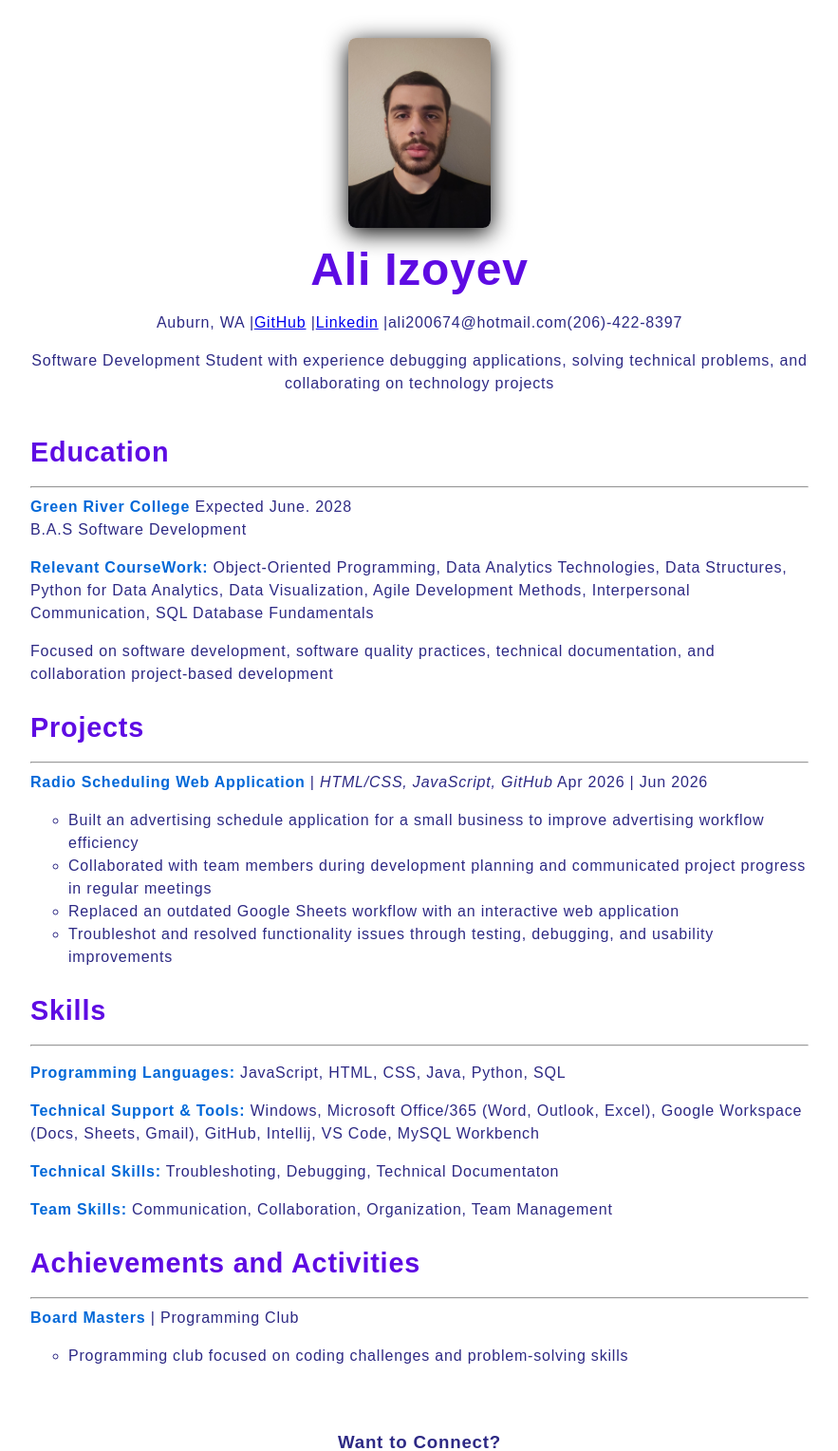
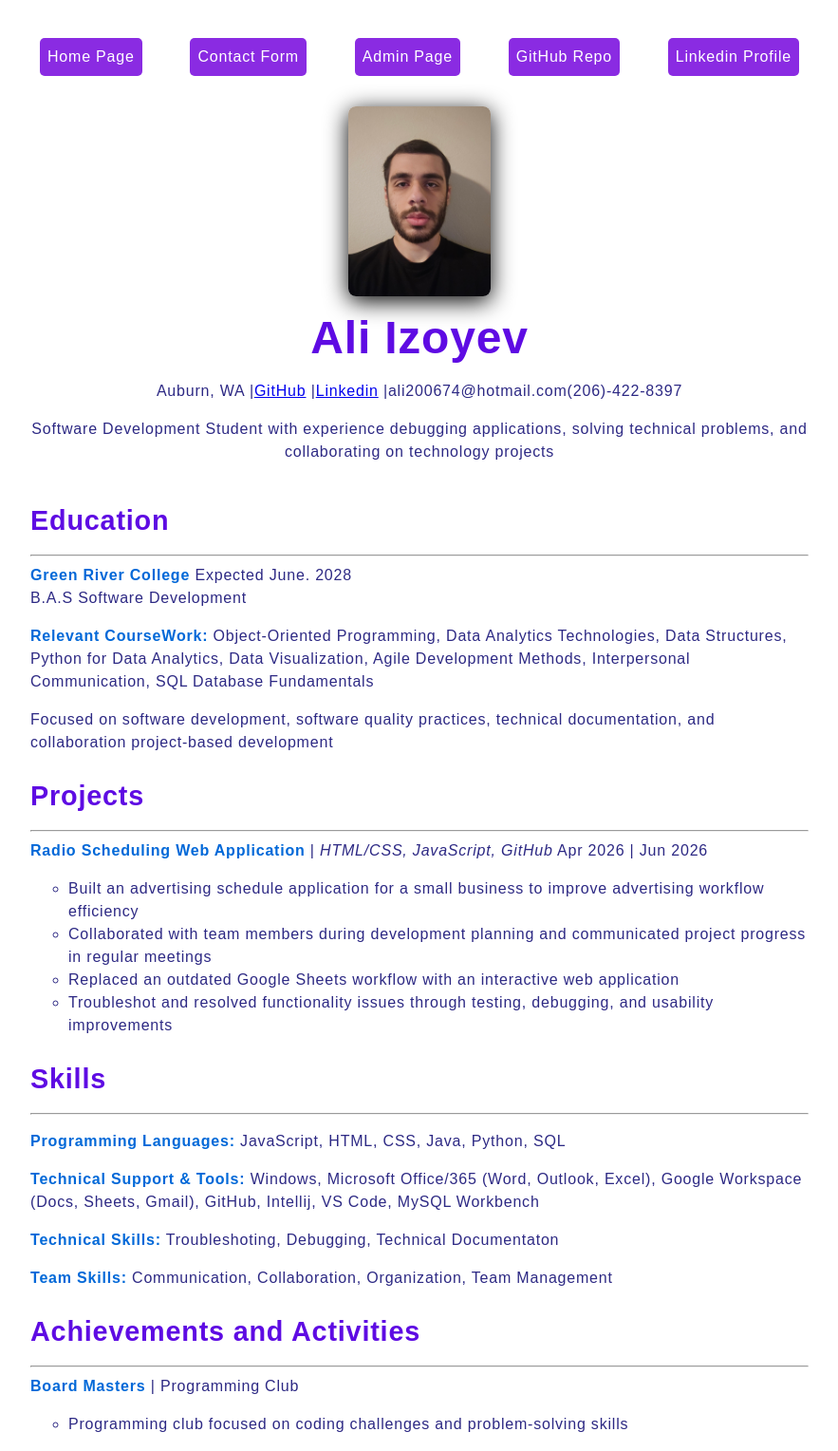
Before and after one commit to Ali200674/contact-form, a Node server app: page / in a window 1280 px wide. Shown: the top 1528 px of the page at 95% size, without its empty margins (198-1081 px from the left). Run offline with Node 20, Linux system fonts and the light colour scheme.

Commit message:
feat: Added nav links to all pages.

```diff
--- /dev/null
+++ b/public/styles/nav.css
@@ -0,0 +1,25 @@
+nav {
+    display: flex;
+    justify-content: space-between;
+    width: 800px;
+    margin: 0 auto;
+    margin-bottom: 2rem;
+}
+
+.nav-link {
+    text-decoration: none;
+    display: block;
+    padding: .5rem;
+    background-color: blueviolet;
+    color: white;
+    border-radius: 5px;
+    cursor: pointer;
+
+    transition: background-color .2s ease;
+    outline: none;
+}
+
+.nav-link:hover {
+    background-color: rgb(105, 34, 171);
+    color: white;
+}
--- a/views/admin.ejs
+++ b/views/admin.ejs
@@ -4,9 +4,11 @@
     <meta charset="UTF-8">
     <meta name="viewport" content="width=device-width, initial-scale=1.0">
     <link rel="stylesheet" href="/styles/admin.css">
+    <link rel="stylesheet" href="/styles/nav.css">
     <title>Admin Page</title>
 </head>
 <body>
+    <%- include('partials/nav.ejs') %>
     <h1>Admin Page</h1>
     <div id = "main">
         <% if (list.length === 0) { %>
--- a/views/confirm.ejs
+++ b/views/confirm.ejs
@@ -5,8 +5,10 @@
     <meta name="viewport" content="width=device-width, initial-scale=1.0">
     <title>Confirmation Page</title>
     <link rel="stylesheet" href="/styles/confirm.css">
+    <link rel="stylesheet" href="/styles/nav.css">
 </head>
 <body>
+    <%- include('partials/nav.ejs') %>
     <h1>Thank you for your contact information!</h1>
     <a href="/">Back To Form</a>
 
--- a/views/contactpage.ejs
+++ b/views/contactpage.ejs
@@ -6,10 +6,12 @@
     <title>Contact Form</title>
     <link rel="stylesheet" href="/styles/styles.css" />
     <link rel="icon" href="/imgs/form.png" />
+    <link rel="stylesheet" href="/styles/nav.css">
     <script src="/scripts/script.js" defer></script>
   </head>
 
   <body>
+    <%- include('partials/nav.ejs') %>
     <div id="main">
       <div id="header">
         <h1>Contact Form</h1>
--- a/views/home.ejs
+++ b/views/home.ejs
@@ -5,9 +5,11 @@
     <meta name="viewport" content="width=device-width, initial-scale=1.0">
     <link rel="stylesheet" href="/styles/home.css">
     <link rel="stylesheet" href="/styles/resume.css">
+    <link rel="stylesheet" href="/styles/nav.css">
     <title>Home Page</title>
 </head>
     <body>
+        <%- include('partials/nav.ejs') %>
         <header>
             <img src="/imgs/photo-myself.jpg" alt="A photo of myself. Contains only the head and upper body" width="150"
             height="200" />
--- /dev/null
+++ b/views/partials/nav.ejs
@@ -0,0 +1,17 @@
+<nav>
+    <div class = "homePage">
+        <a href="/" class = "nav-link">Home Page</a>
+    </div>
+    <div class = "contactForm">
+        <a href="/contact-form" class = "nav-link">Contact Form</a>
+    </div>
+    <div class = "admin">
+        <a href="/admin" class = "nav-link">Admin Page</a>
+    </div>
+    <div class = "githubRepo">
+        <a href="https://github.com/Ali200674/contact-form" class = "nav-link">GitHub Repo</a>
+    </div>
+    <div class = "linkedinProfile">
+        <a href="https://www.linkedin.com/in/aliizoyev/" class = "nav-link">Linkedin Profile</a>
+    </div>
+</nav>
```
Lines whose indentation alone changed are shown as unchanged.
